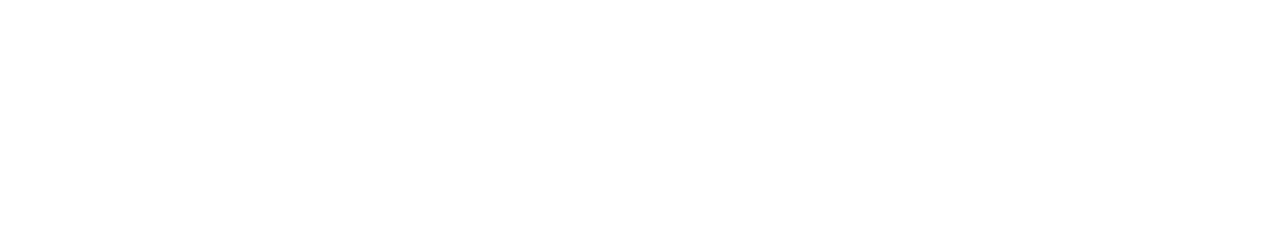
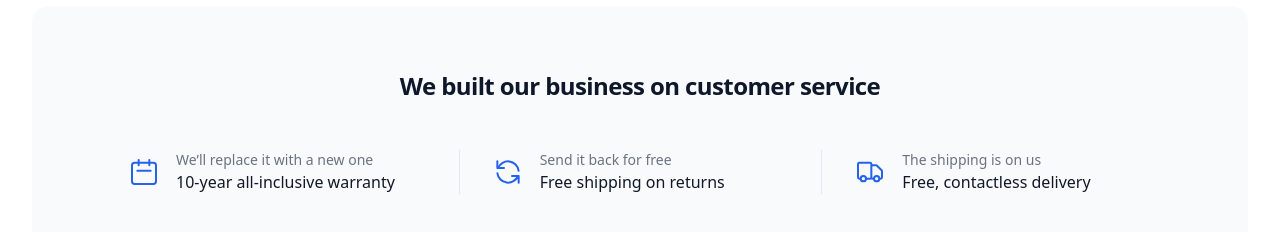
Before and after one commit to itsAshish01/city-jeans, a Next.js app: page / in a window 1280 px wide. Shown: the part 2226-2458 px from the top of the page. Before the commit the page ends 2136 px from the top, so only its background shows below. Built offline with nearby package versions, Linux system fonts and the light colour scheme; a web font is replaced by a local one.

Commit message:
Build the feature section.

```diff
--- a/pages/index.js
+++ b/pages/index.js
@@ -3,6 +3,7 @@
 import Hero from '../sections/Hero';
 import Categories from '../sections/Categories';
 import Story from '../sections/Story';
+import Feature from '../sections/Feature';
 
 export default function Home() {
   return (
@@ -17,6 +18,7 @@
         <Hero />
         <Categories />
         <Story />
+        <Feature />
       </main>
     </div>
   );
--- /dev/null
+++ b/sections/Feature.js
@@ -0,0 +1,126 @@
+import { CalendarIcon, RefreshIcon, TruckIcon } from '@heroicons/react/outline';
+
+const perks = [
+  {
+    name: '10-year all-inclusive warranty',
+    description: 'We’ll replace it with a new one',
+    icon: CalendarIcon,
+  },
+  {
+    name: 'Free shipping on returns',
+    description: 'Send it back for free',
+    icon: RefreshIcon,
+  },
+  {
+    name: 'Free, contactless delivery',
+    description: 'The shipping is on us',
+    icon: TruckIcon,
+  },
+];
+
+export default function Feature() {
+  return (
+    <div className='bg-white'>
+      <div className='max-w-7xl mx-auto px-4 py-24 sm:px-6 lg:px-8'>
+        <div className='bg-slate-50 rounded-2xl px-6 py-16 sm:p-16'>
+          <div className='max-w-xl mx-auto lg:max-w-none'>
+            <div className='text-center mb-4'>
+              <h2 className='text-2xl font-semibold tracking-tight text-slate-900'>
+                We built our business on customer service
+              </h2>
+            </div>
+
+            <h2 className='sr-only'>Our perks</h2>
+            <div className='max-w-7xl mx-auto divide-y divide-gray-200 lg:py-8 lg:flex lg:justify-center lg:divide-y-0 lg:divide-x'>
+              <div className='py-8 lg:py-0 lg:w-1/3 lg:flex-none'>
+                <div className='max-w-xs mx-auto px-4 flex items-center lg:max-w-none lg:px-8'>
+                  <svg
+                    xmlns='http://www.w3.org/2000/svg'
+                    className='flex-shrink-0 h-8 w-8 text-blue-600'
+                    fill='none'
+                    viewBox='0 0 24 24'
+                    stroke='currentColor'
+                  >
+                    <path
+                      vectorEffect='non-scaling-stroke'
+                      strokeLinecap='round'
+                      strokeLinejoin='round'
+                      strokeWidth={2}
+                      d='M8 7V3m8 4V3m-9 8h10M5 21h14a2 2 0 002-2V7a2 2 0 00-2-2H5a2 2 0 00-2 2v12a2 2 0 002 2z'
+                    />
+                  </svg>
+                  <div className='ml-4 flex-auto flex flex-col-reverse'>
+                    <h3 className='font-medium text-gray-900'>
+                      10-year all-inclusive warranty
+                    </h3>
+                    <p className='text-sm text-gray-500'>
+                      We’ll replace it with a new one
+                    </p>
+                  </div>
+                </div>
+              </div>
+              <div className='py-8 lg:py-0 lg:w-1/3 lg:flex-none'>
+                <div className='max-w-xs mx-auto px-4 flex items-center lg:max-w-none lg:px-8'>
+                  <svg
+                    xmlns='http://www.w3.org/2000/svg'
+                    className='flex-shrink-0 h-8 w-8 text-blue-600'
+                    fill='none'
+                    viewBox='0 0 24 24'
+                    stroke='currentColor'
+                  >
+                    <path
+                      vectorEffect='non-scaling-stroke'
+                      strokeLinecap='round'
+                      strokeLinejoin='round'
+                      strokeWidth={2}
+                      d='M4 4v5h.582m15.356 2A8.001 8.001 0 004.582 9m0 0H9m11 11v-5h-.581m0 0a8.003 8.003 0 01-15.357-2m15.357 2H15'
+                    />
+                  </svg>
+                  <div className='ml-4 flex-auto flex flex-col-reverse'>
+                    <h3 className='font-medium text-gray-900'>
+                      Free shipping on returns
+                    </h3>
+                    <p className='text-sm text-gray-500'>
+                      Send it back for free
+                    </p>
+                  </div>
+                </div>
+              </div>
+              <div className='py-8 lg:py-0 lg:w-1/3 lg:flex-none'>
+                <div className='max-w-xs mx-auto px-4 flex items-center lg:max-w-none lg:px-8'>
+                  <svg
+                    xmlns='http://www.w3.org/2000/svg'
+                    className='flex-shrink-0 h-8 w-8 text-blue-600'
+                    fill='none'
+                    viewBox='0 0 24 24'
+                    stroke='currentColor'
+                  >
+                    <path
+                      vectorEffect='non-scaling-stroke'
+                      d='M9 17a2 2 0 11-4 0 2 2 0 014 0zM19 17a2 2 0 11-4 0 2 2 0 014 0z'
+                    />
+                    <path
+                      vectorEffect='non-scaling-stroke'
+                      strokeLinecap='round'
+                      strokeLinejoin='round'
+                      strokeWidth={2}
+                      d='M13 16V6a1 1 0 00-1-1H4a1 1 0 00-1 1v10a1 1 0 001 1h1m8-1a1 1 0 01-1 1H9m4-1V8a1 1 0 011-1h2.586a1 1 0 01.707.293l3.414 3.414a1 1 0 01.293.707V16a1 1 0 01-1 1h-1m-6-1a1 1 0 001 1h1M5 17a2 2 0 104 0m-4 0a2 2 0 114 0m6 0a2 2 0 104 0m-4 0a2 2 0 114 0'
+                    />
+                  </svg>
+                  <div className='ml-4 flex-auto flex flex-col-reverse'>
+                    <h3 className='font-medium text-gray-900'>
+                      Free, contactless delivery
+                    </h3>
+                    <p className='text-sm text-gray-500'>
+                      The shipping is on us
+                    </p>
+                  </div>
+                </div>
+              </div>
+            </div>
+          </div>
+        </div>
+      </div>
+    </div>
+  );
+}
--- a/sections/Story.js
+++ b/sections/Story.js
@@ -1,6 +1,6 @@
-export default function Example() {
+export default function Story() {
   return (
-    <div className='relative bg-gray-800 py-32 px-6 sm:py-40 sm:px-12 lg:px-16'>
+    <div className='relative bg-slate-800 py-32 px-6 sm:py-40 sm:px-12 lg:px-16'>
       <div className='absolute inset-0 overflow-hidden'>
         <img
           src='https://tailwindui.com/img/ecommerce-images/home-page-03-feature-section-full-width.jpg'
@@ -10,7 +10,7 @@
       </div>
       <div
         aria-hidden='true'
-        className='absolute inset-0 bg-gray-900 bg-opacity-50'
+        className='absolute inset-0 bg-slate-900 bg-opacity-50'
       />
       <div className='relative max-w-3xl mx-auto flex flex-col items-center text-center'>
         <h2 className='text-3xl font-semibold tracking-tight text-white sm:text-4xl'>
@@ -23,7 +23,7 @@
         </p>
         <a
           href='#'
-          className='mt-8 w-full block bg-white border border-transparent rounded-md py-3 px-8 text-base font-medium text-gray-900 hover:bg-gray-100 sm:w-auto'
+          className='mt-8 w-full block bg-white border border-transparent rounded-md py-3 px-8 text-base font-medium text-slate-900 hover:bg-slate-100 sm:w-auto'
         >
           Read our story
         </a>
```
